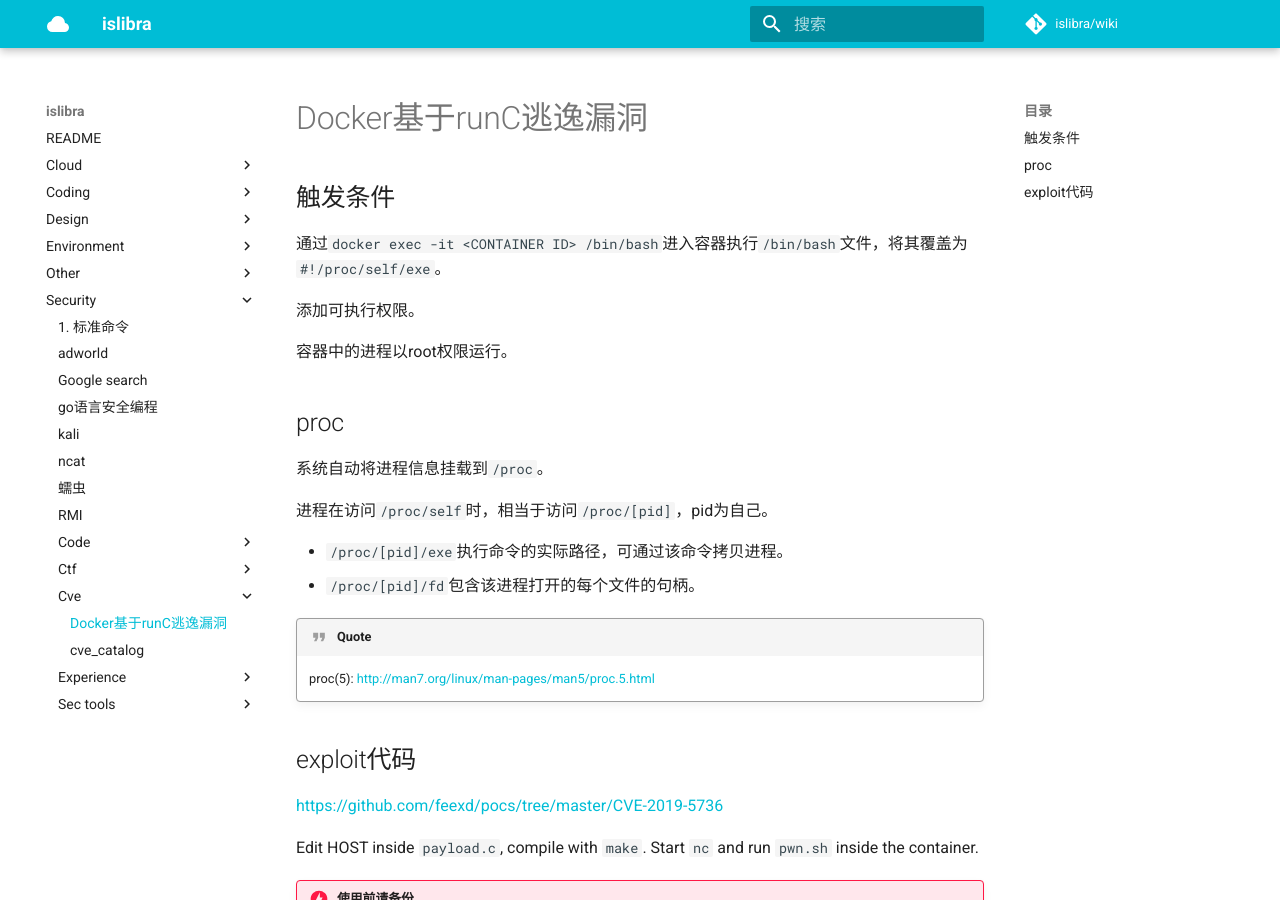
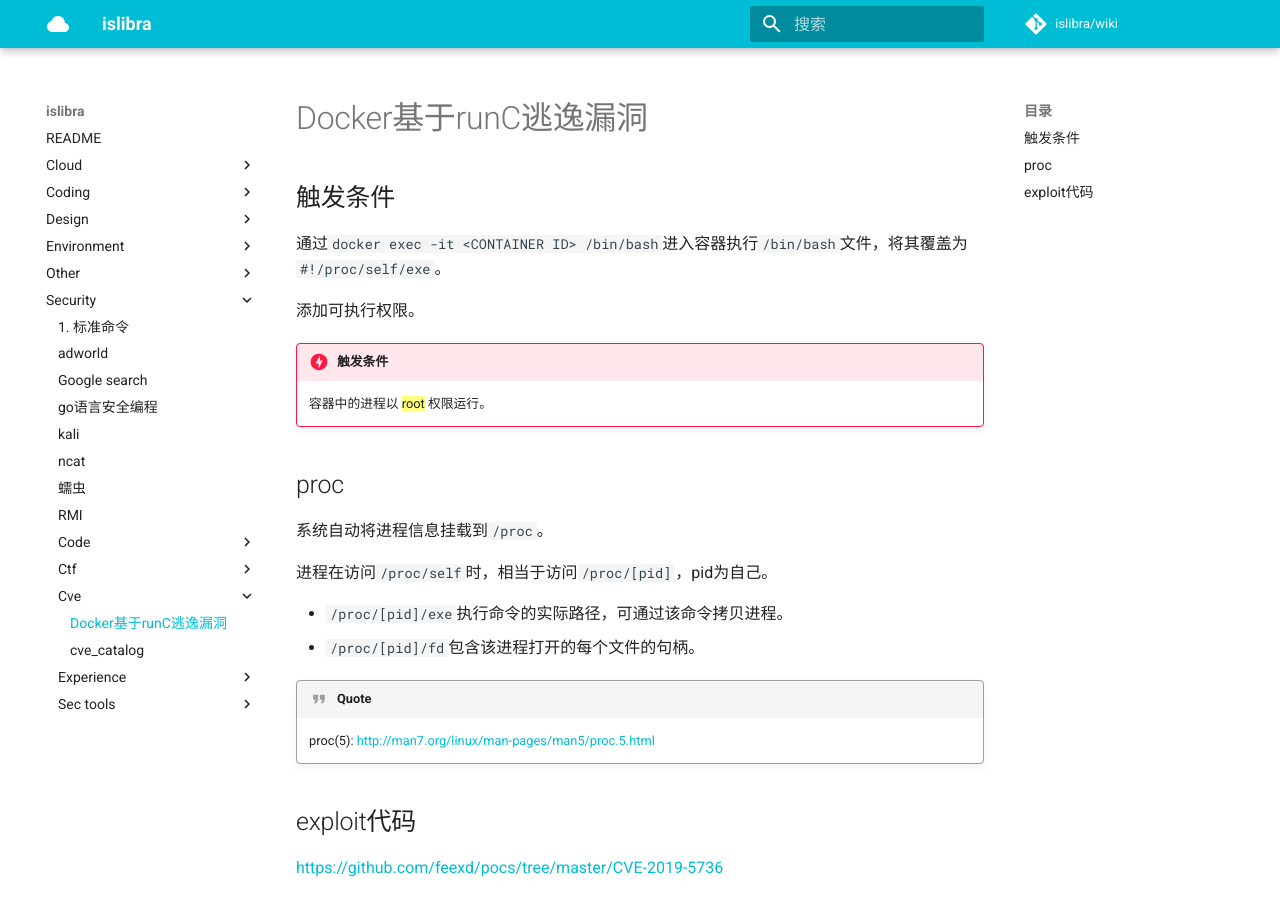
Before and after one commit to islibra/wiki, an MkDocs documentation site: the page built from docs/security/cve/Docker基于runC逃逸漏洞.md, in a window 1280 px wide and 900 px high. Built offline with MkDocs 1.6.1 and Material for MkDocs 9.7.7, drawn with Linux system fonts in a browser that asks for light colours; comment, search, counter and statistics services are not loaded.

Commit message:
Update Docker基于runC逃逸漏洞.md

```diff
--- a/docs/security/cve/Docker基于runC逃逸漏洞.md
+++ b/docs/security/cve/Docker基于runC逃逸漏洞.md
@@ -6,7 +6,8 @@
 
 添加可执行权限。
 
-容器中的进程以root权限运行。
+!!! danger "触发条件"
+    容器中的进程以 {==root==} 权限运行。
 
 ## proc
 
```
